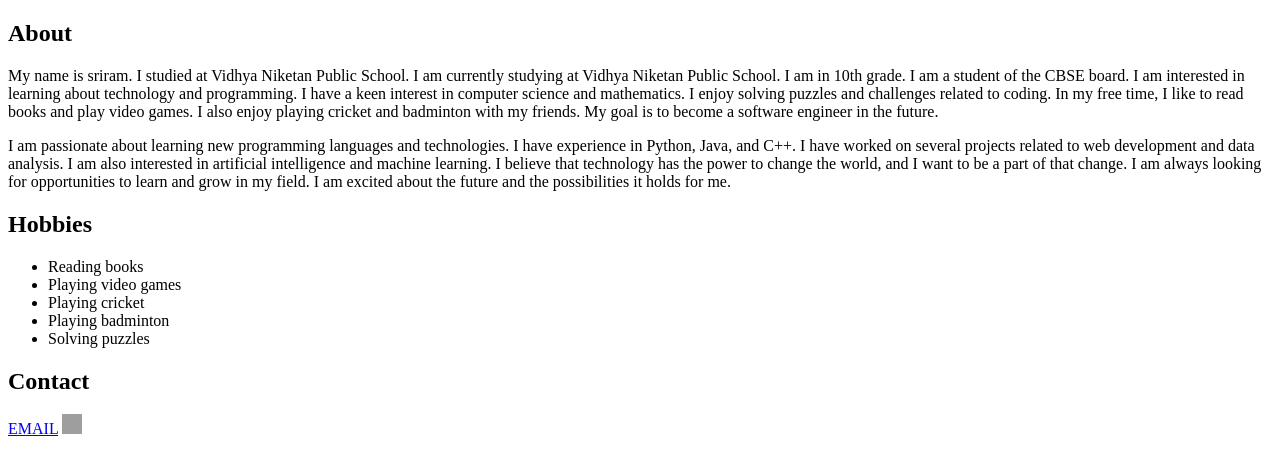
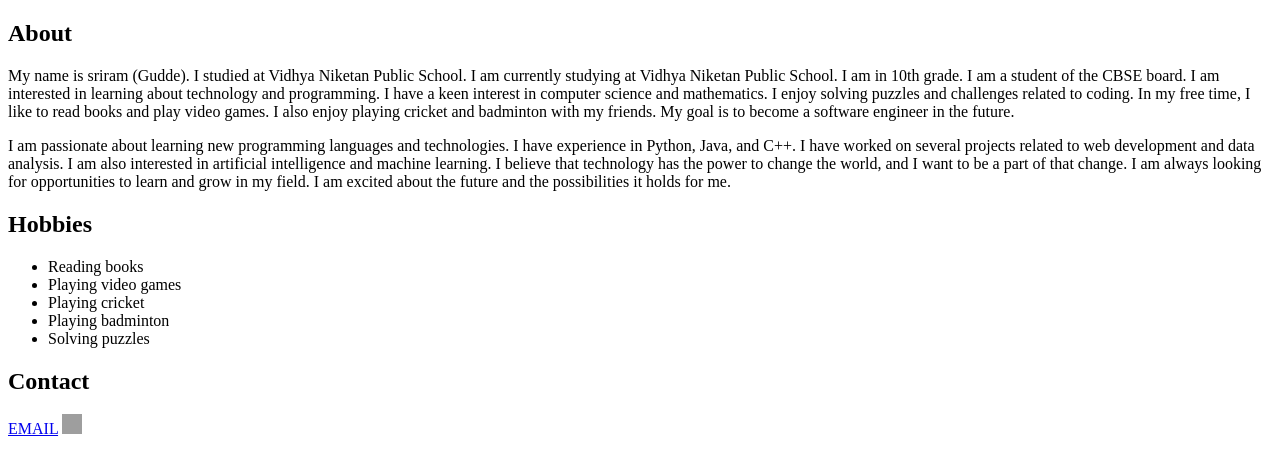
Before and after one commit to srirdev/webdev, a plain HTML site: page index.html in a window 1280 px wide. Shown: the part 60-532 px from the top of the page. Drawn offline with Linux system fonts and the light colour scheme; grey boxes are pictures that could not be loaded.

Commit message:
New change

```diff
--- a/index.html
+++ b/index.html
@@ -8,7 +8,8 @@
 <body>
     <h1><b>SRIRAM</b></h1>
     <h2>About</h2>
-    <p>My name is sriram. I studied at Vidhya Niketan Public School. I am currently studying at Vidhya Niketan Public
+    <p>My name is sriram (Gudde). I studied at Vidhya Niketan Public School. I am currently studying at Vidhya Niketan
+        Public
         School. I am in 10th grade. I am a student of the CBSE board. I am interested in learning about technology and
         programming. I have a keen interest in computer science and mathematics. I enjoy solving puzzles and challenges
         related to coding. In my free time, I like to read books and play video games. I also enjoy playing cricket and
```
